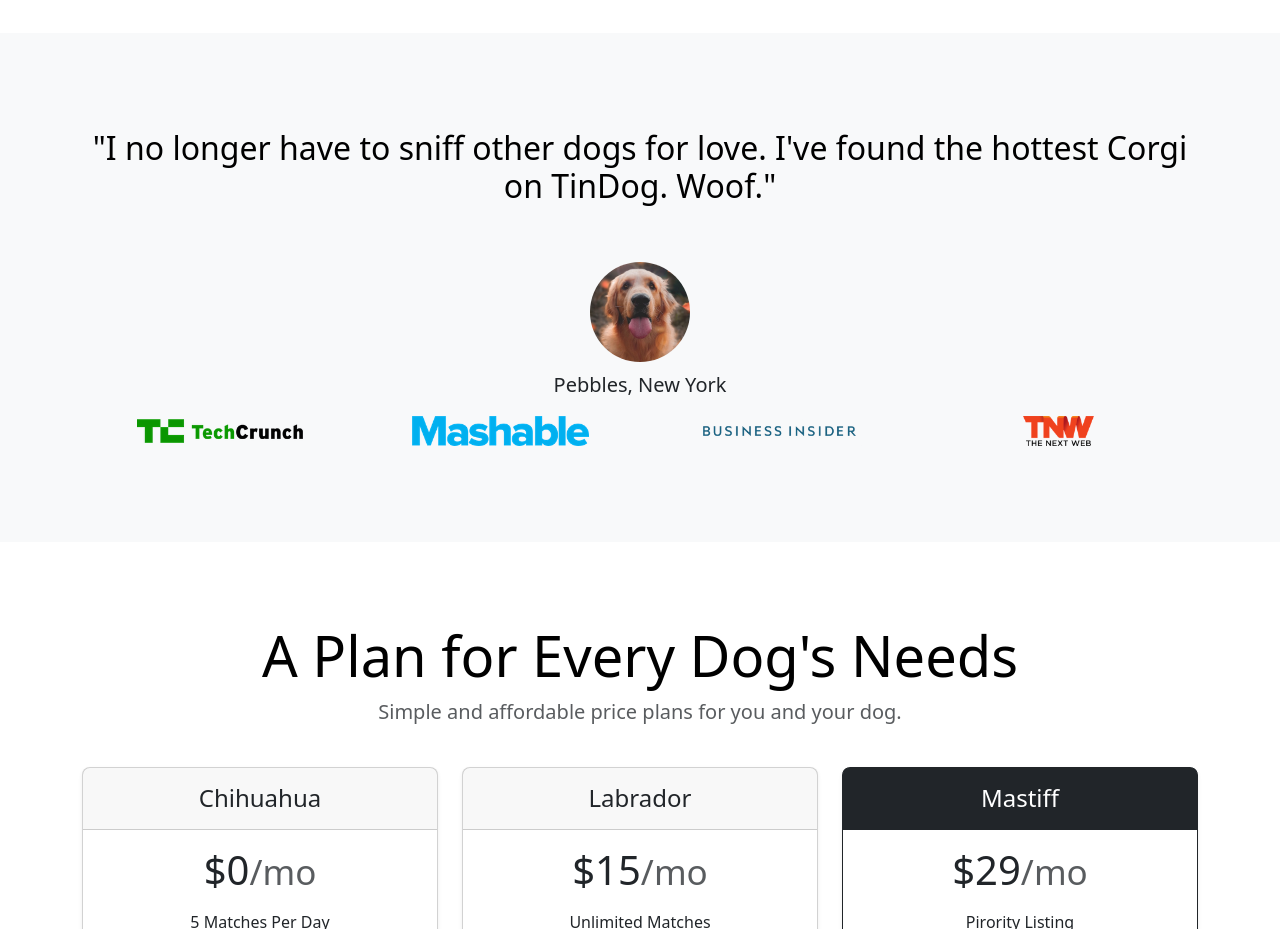
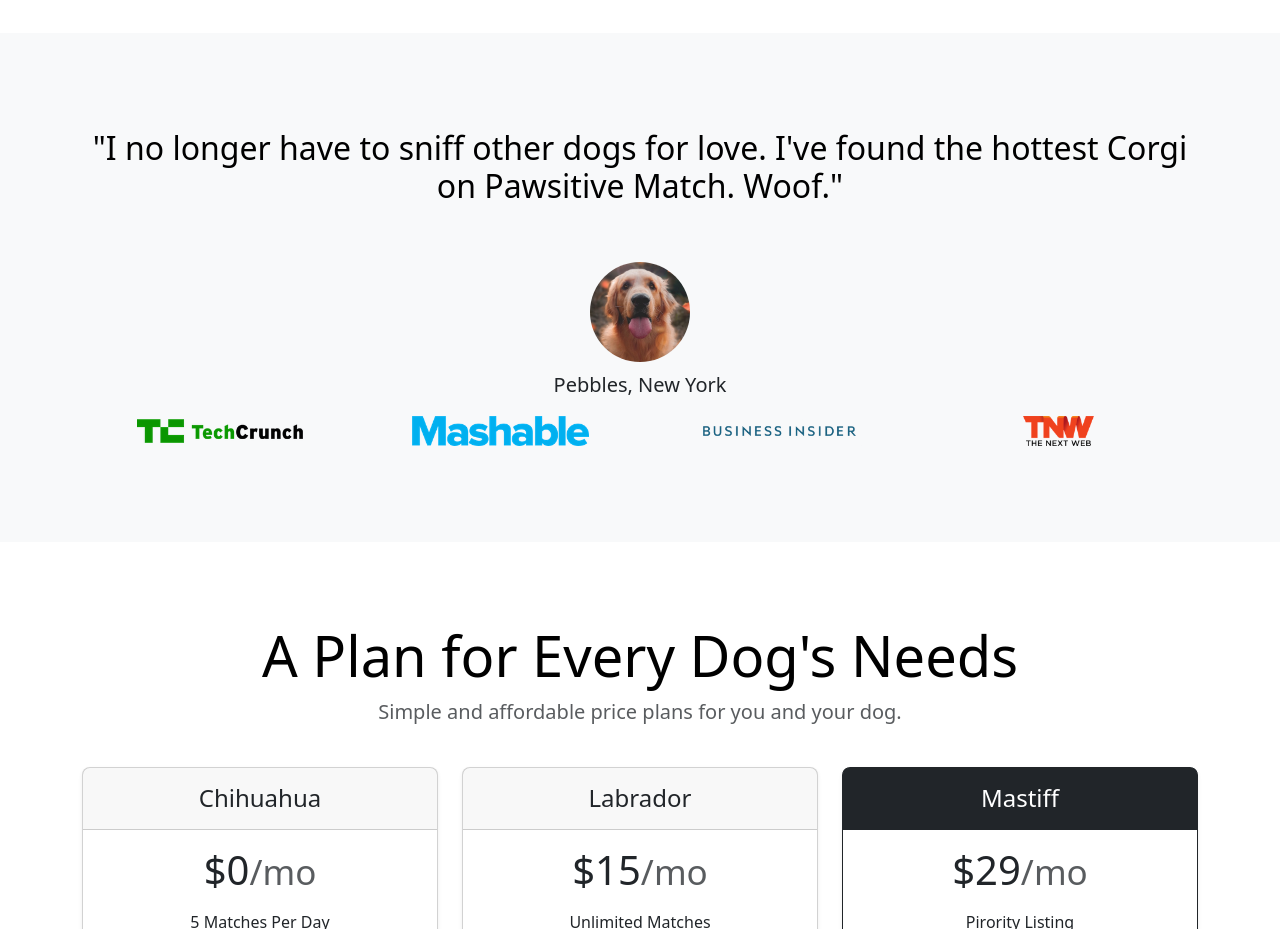
Before and after one commit to afathelbab/Pawsitive-Match, a plain HTML site: page index.html in a window 1280 px wide. Shown: the part 1420-2349 px from the top of the page. Drawn offline with nearby package versions, Linux system fonts and the light colour scheme.

Commit message:
Add files via upload

```diff
--- a/index.html
+++ b/index.html
@@ -98,7 +98,7 @@
     <div class="my-5">
       <div class="p-5 text-center bg-body-tertiary">
         <div class="container py-5">
-          <h2 class="text-body-emphasis">"I no longer have to sniff other dogs for love. I've found the hottest Corgi on TinDog. Woof."</h2>
+          <h2 class="text-body-emphasis">"I no longer have to sniff other dogs for love. I've found the hottest Corgi on Pawsitive Match. Woof."</h2>
           <img src="./images/dog-img.jpg" alt="dog image" class="profile-img mt-5">
           <p class="col-lg-8 mx-auto lead mt-2">
             Pebbles, New York
```
